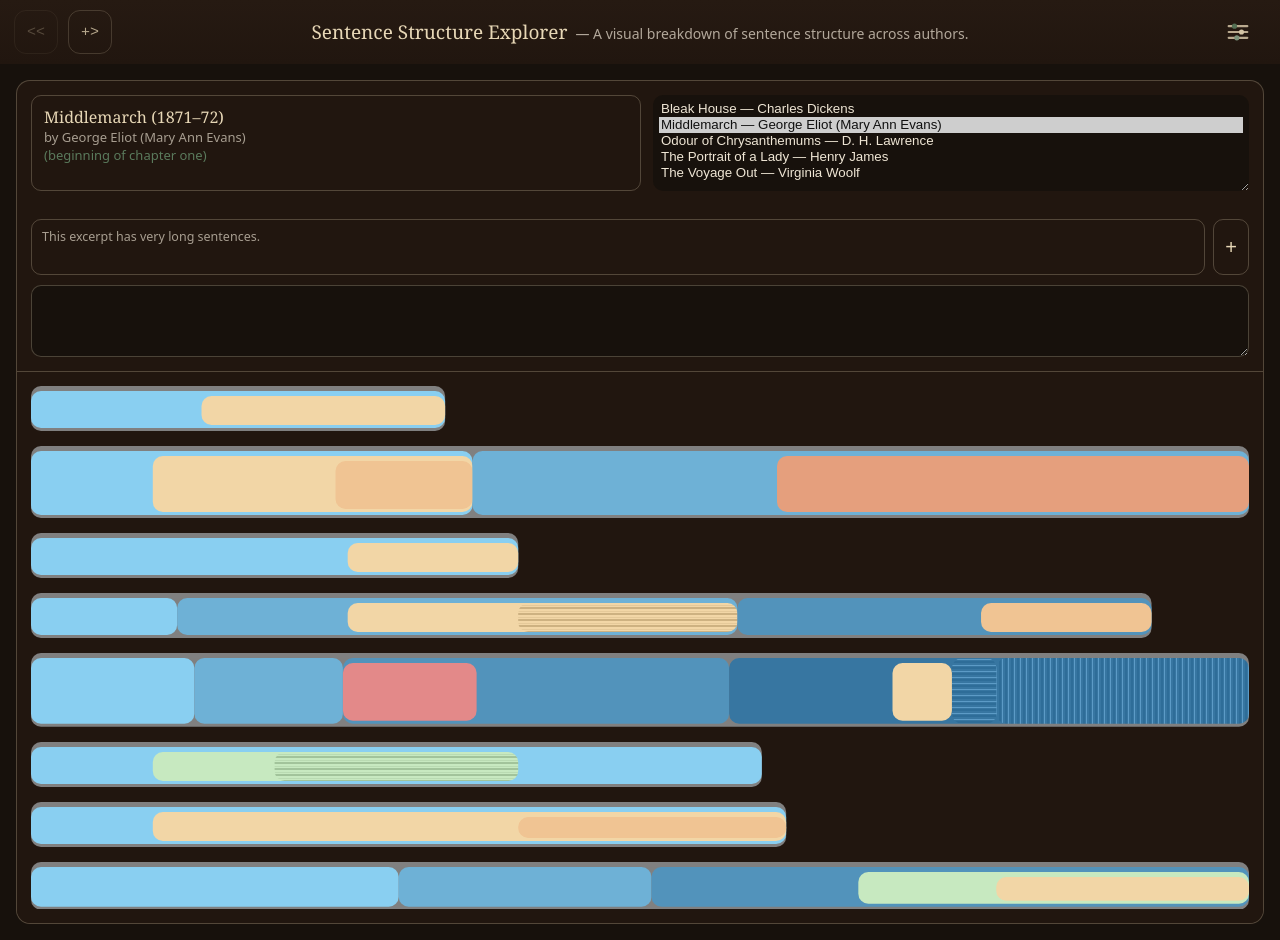
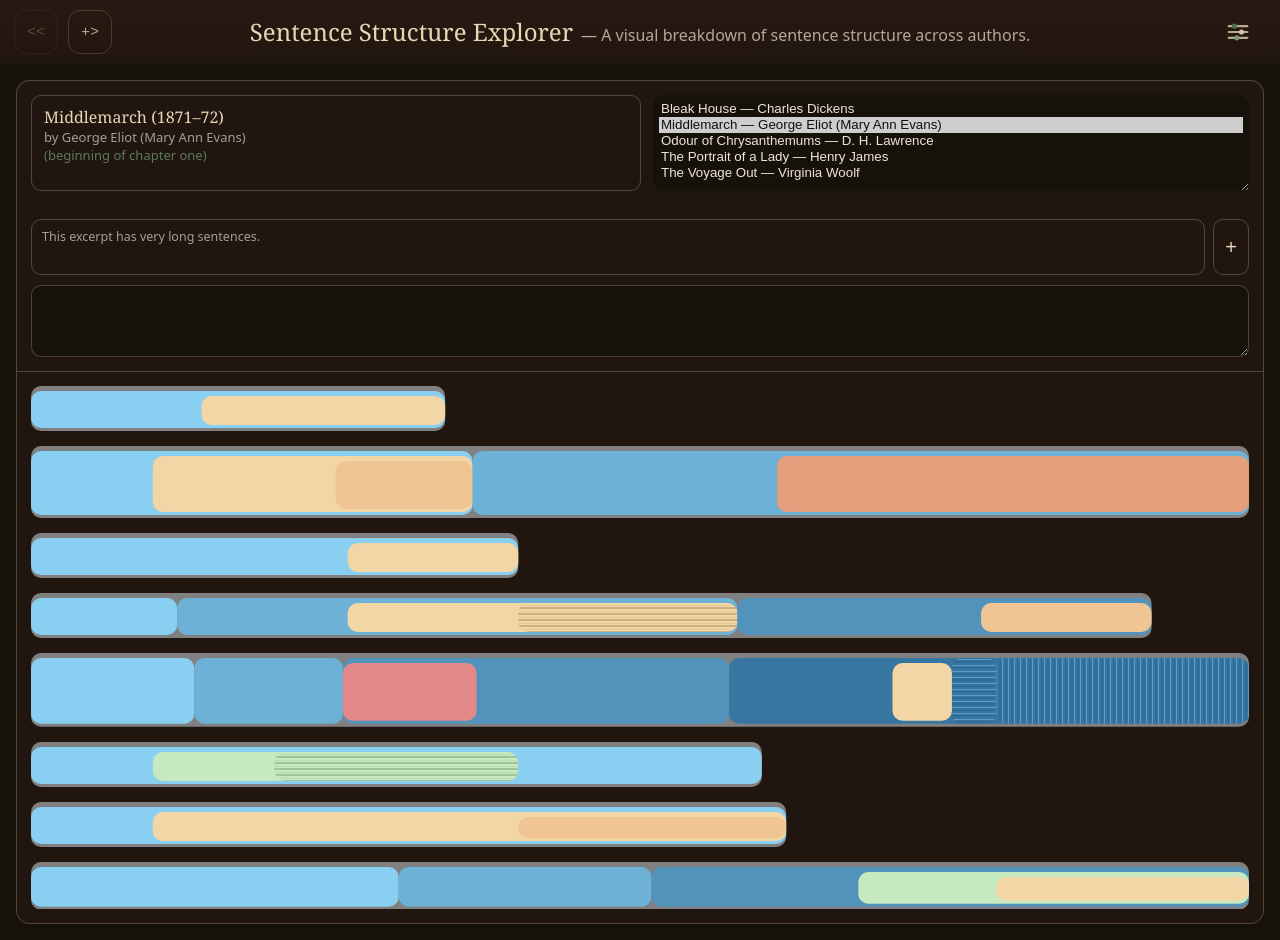
Before and after one commit to ToolzNbytes/Sentana, a plain HTML site: page Sv4/structure_display_v4.html in a window 1280 px wide. Drawn offline with Linux system fonts and the light colour scheme.

Commit message:
Add files via upload

```diff
--- a/Sv4/structure_display_v4.css
+++ b/Sv4/structure_display_v4.css
@@ -54,20 +54,20 @@ body{
 
 .titleMain{
   font-family: var(--serif);
-  font-size: 19px;
+  font-size: 24px;
   color: var(--paper);
   white-space: nowrap;
 }
 
 .titleSub{
   font-family: var(--sans);
-  font-size: 14px;
+  font-size: 16px;
   color: rgba(239,230,213,.7);
   white-space: nowrap;
 }
 
 /* hide post-title part on narrow windows */
-@media (max-width: 840px){
+@media (max-width: 940px){
   .titleWrap{ padding: 0 86px; }
   .titleSub{ display:none; }
 }
```
